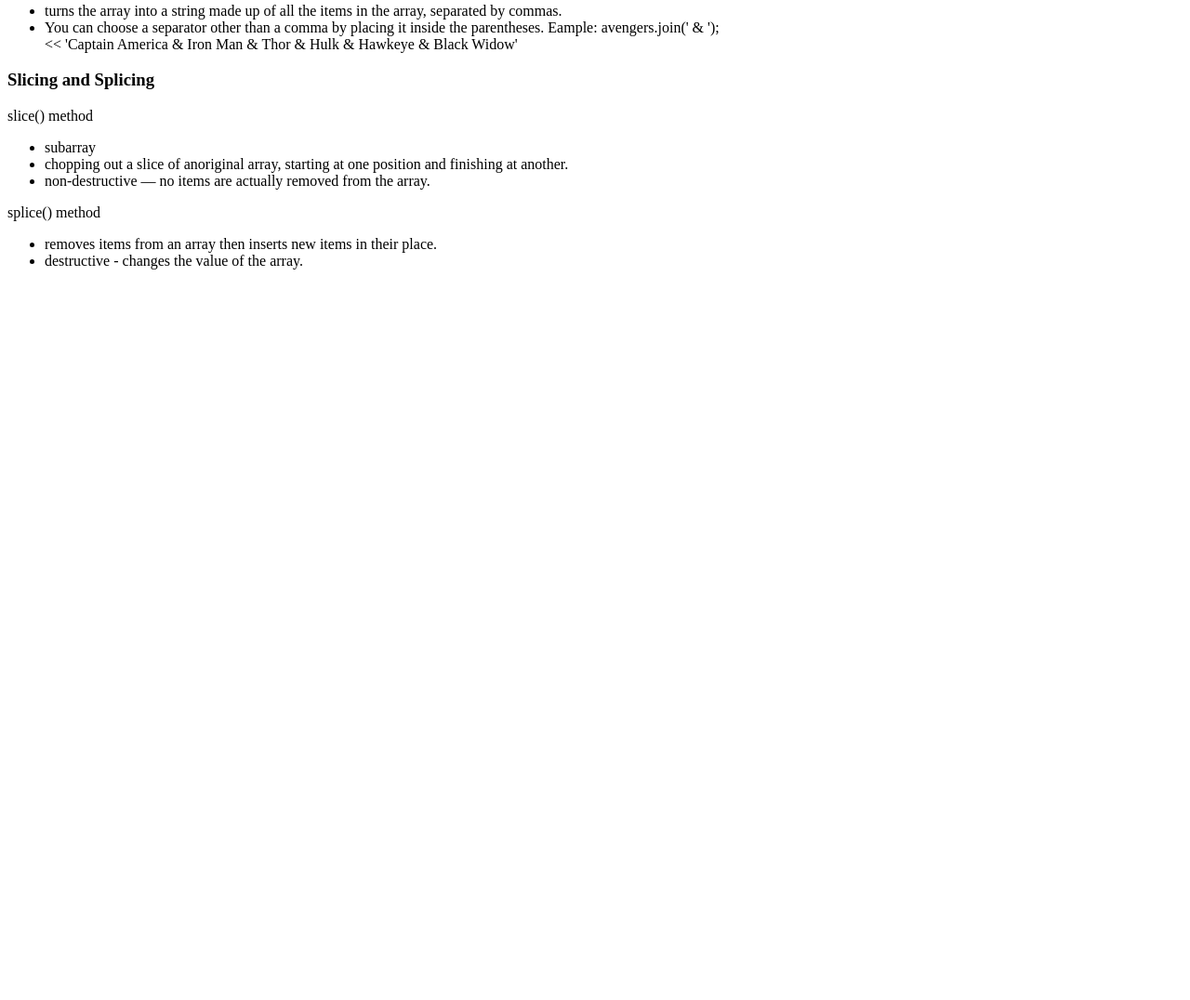
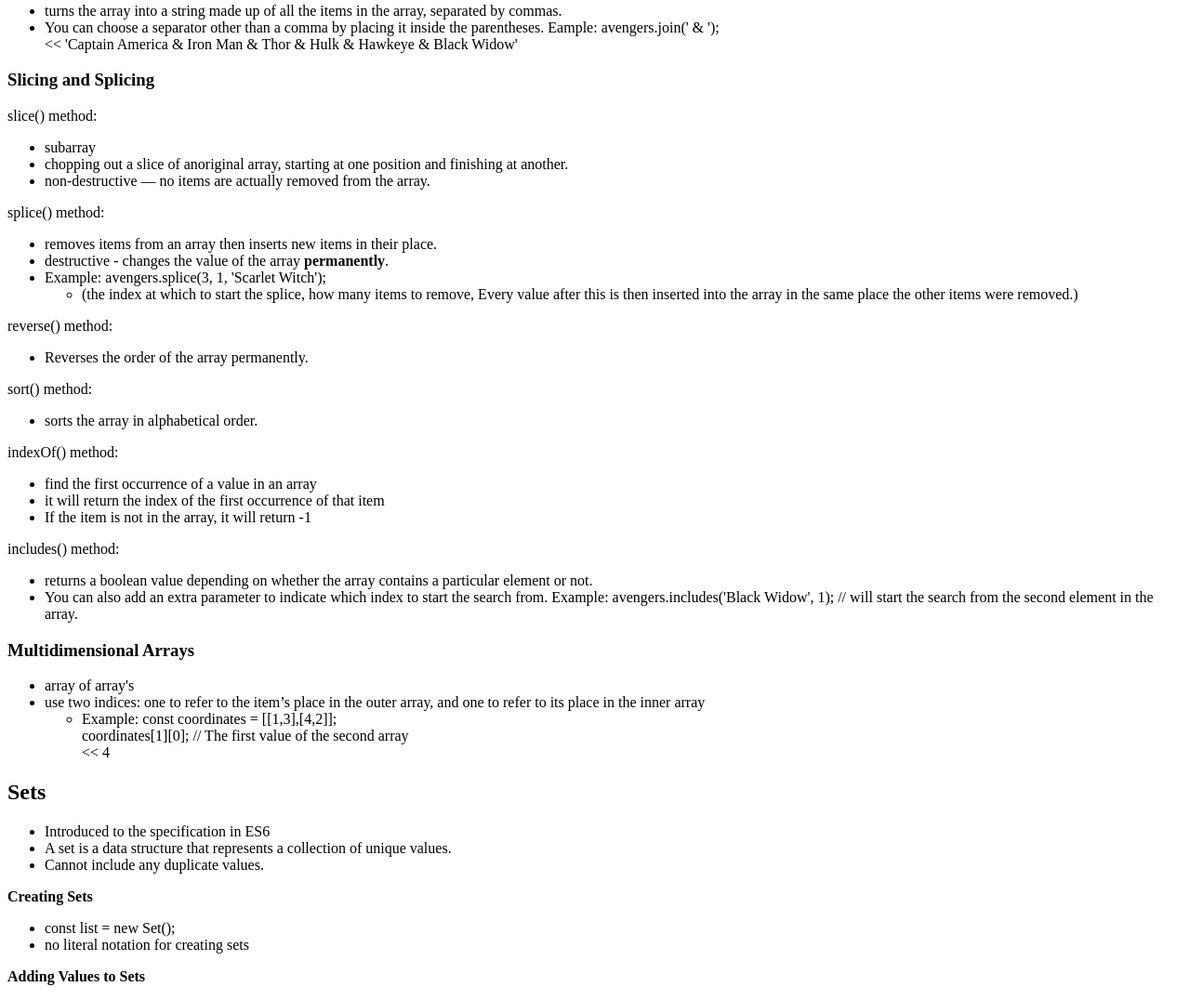
Before and after one commit to Jenika1/WDD330, a plain HTML site: page week2/ch3notes.html in a window 1280 px wide. Shown: the part 1160-2236 px from the top of the page at 93% size. Before the commit the page ends 1466 px from the top, so only its background shows below. Drawn offline with Linux system fonts and the light colour scheme; files that its build step writes are made by us from their sources.

Commit message:
week 2 group project

```diff
--- a/week2/ch3notes.html
+++ b/week2/ch3notes.html
@@ -10,7 +10,7 @@
 
 <body>
     <h1>Arrays, Logic, and Loops - Ch. 3</h1>
-    <h2><u>Arrays</u></h2>
+    <h2>Arrays&nbsp;<u> </u></h2>
     <ul>
         <li>Ordered list of values.</li>
         <li>const myArray = []; <strong>or&nbsp;</strong>const myArray = new Array();</li>
@@ -75,17 +75,66 @@
             Widow'</li>
     </ul>
     <h3><strong>Slicing and Splicing</strong></h3>
-    <p>slice() method</p>
+    <p>slice() method:</p>
     <ul>
         <li>subarray</li>
         <li>chopping out a slice of anoriginal array, starting at one position and finishing at another.</li>
         <li>non-destructive ― no items are actually removed from the array.</li>
     </ul>
-    <p>splice() method</p>
+    <p>splice() method:</p>
     <ul>
         <li>removes items from an array then inserts new items in their place.</li>
-        <li>destructive - changes the value of the array.</li>
+        <li>destructive - changes the value of the array <strong>permanently</strong>.</li>
+        <li>Example: avengers.splice(3, 1, 'Scarlet Witch');
+            <ul>
+                <li>(the index at which to start the splice, how many items to remove, Every value after this is then
+                    inserted into the array in the same place the other items were removed.)</li>
+            </ul>
+        </li>
     </ul>
+    <p>reverse() method:</p>
+    <ul>
+        <li>Reverses the order of the array permanently.</li>
+    </ul>
+    <p>sort() method:</p>
+    <ul>
+        <li>sorts the array in alphabetical order.</li>
+    </ul>
+    <p>indexOf() method:</p>
+    <ul>
+        <li>find the first occurrence of a value in an array</li>
+        <li>it will return the index of the first occurrence of that item</li>
+        <li>If the item is not in the array, it will return -1</li>
+    </ul>
+    <p>includes() method:</p>
+    <ul>
+        <li>returns a boolean value depending on whether the array contains a particular element or not.</li>
+        <li>You can also add an extra parameter to indicate which index to start the search from. Example:
+            avengers.includes('Black Widow', 1); // will start the search from the second element in the array.</li>
+    </ul>
+    <h3>Multidimensional Arrays</h3>
+    <ul>
+        <li>array of array's</li>
+        <li>use two indices: one to refer to the item&rsquo;s place in the outer array, and one to refer to its place in
+            the inner array
+            <ul>
+                <li>Example: const coordinates = [[1,3],[4,2]];<br />coordinates[1][0]; // The first value of the second
+                    array<br />&lt;&lt; 4</li>
+            </ul>
+        </li>
+    </ul>
+    <h2>Sets</h2>
+    <ul>
+        <li>Introduced to the specification in ES6</li>
+        <li>A set is a data structure that represents a collection of unique values.</li>
+        <li>Cannot include any duplicate values.</li>
+    </ul>
+    <p><strong>Creating Sets</strong></p>
+    <ul>
+        <li>const list = new Set();</li>
+        <li>no literal notation for creating sets</li>
+    </ul>
+    <p><strong>Adding Values to Sets</strong></p>
 </body>
 
 </html>
```
Also changed, not shown: week2/ch2_quiz.html (+1 -1 lines), week2/ch4notes.html (+53 -0 lines), week2/group.html (added, +60 -0 lines), week2/index.html (+3 -2 lines).
